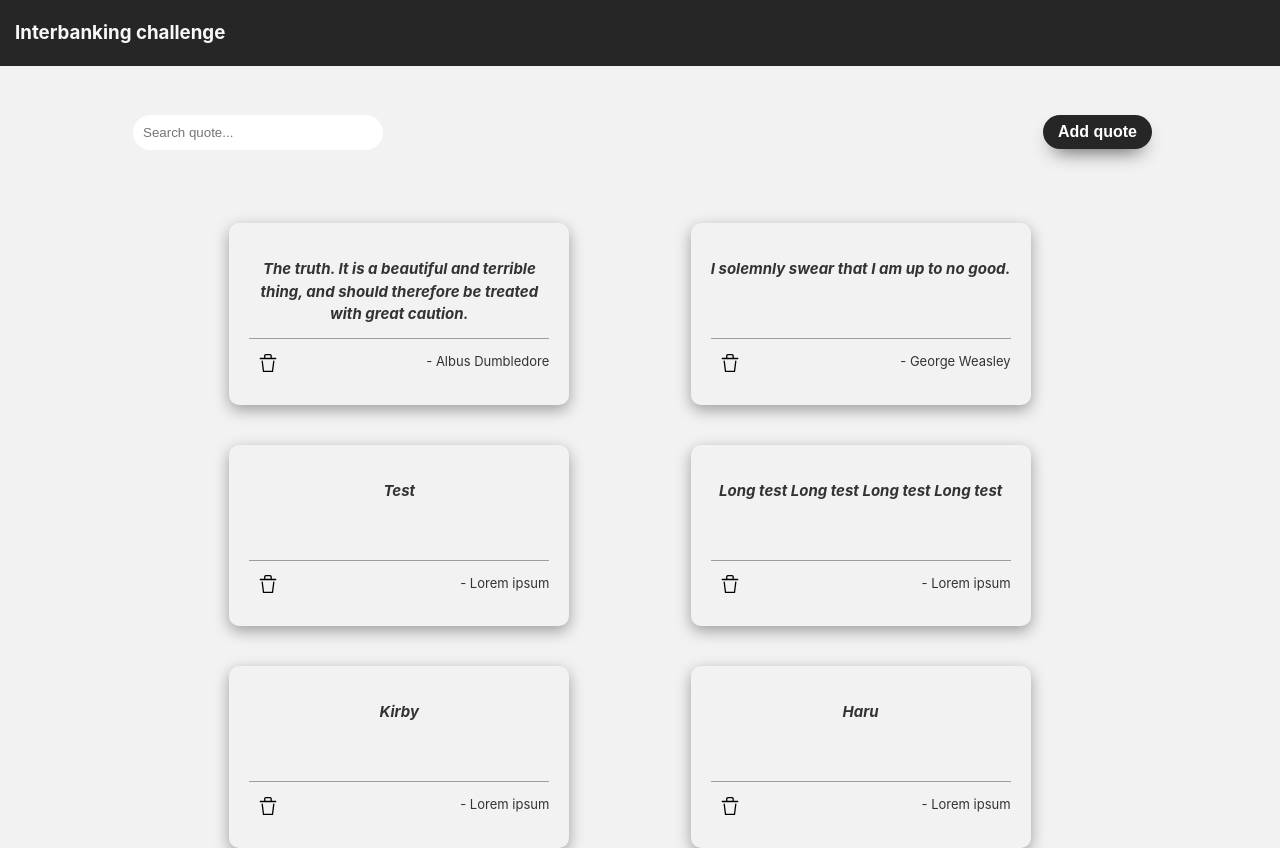
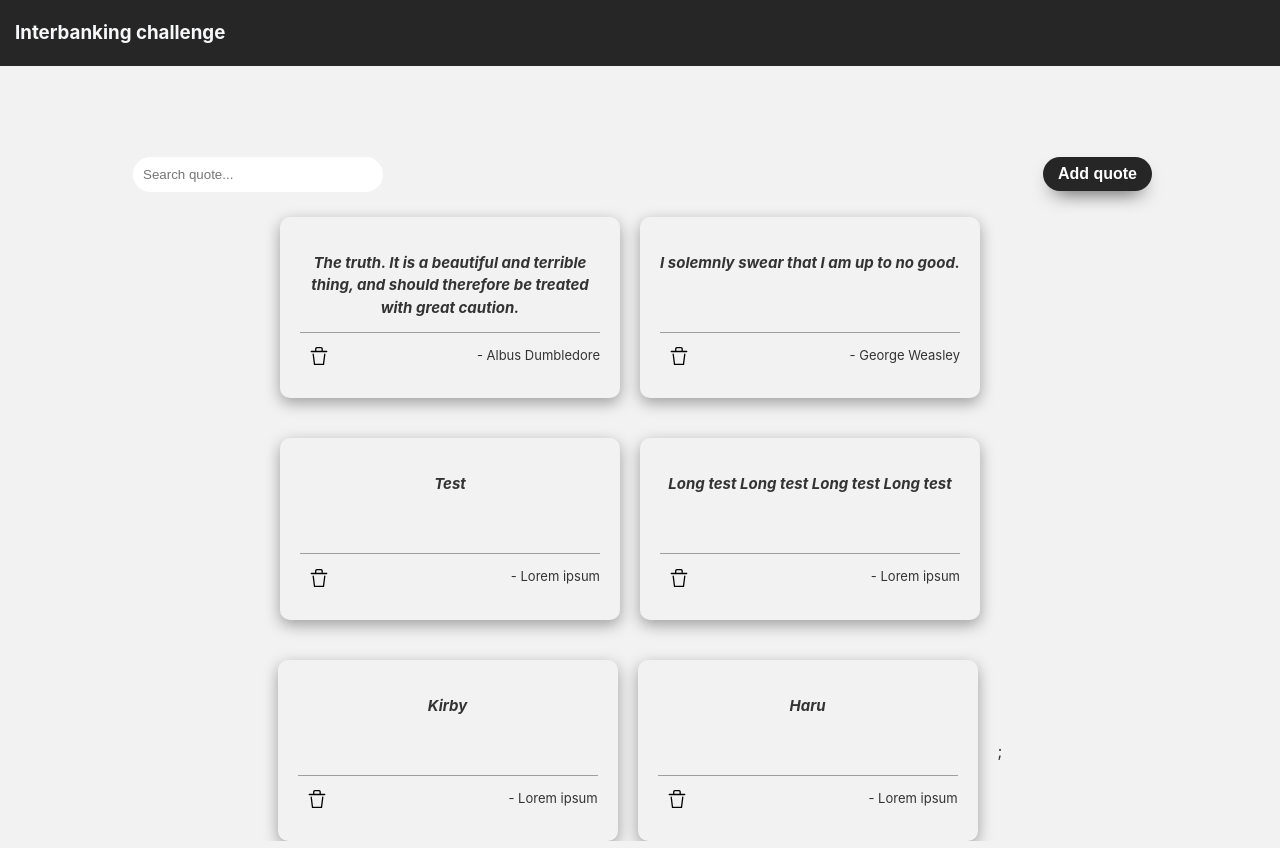
Before and after one commit to CarolinaMaffia/Interbanking-challenge, a React (Vite) app: page / in a window 1280 px wide. Built offline with nearby package versions, Linux system fonts and the light colour scheme.

Commit message:
Created conditional to show diffentes messages

```diff
--- a/src/components/QuotesTable/QuotesTable.scss
+++ b/src/components/QuotesTable/QuotesTable.scss
@@ -6,9 +6,9 @@
     align-items: center;
     margin-top: 20px;
     margin-bottom: 20px;
-    justify-content: space-around;
     width: 80%;
     height: 100vh;
+    justify-content: center;
 
     @include tablet {
         justify-content: center;
@@ -20,7 +20,7 @@
         width: 100%;
         justify-content: space-between;
         margin-top: 20px;
-        margin: 0px 30px 0px 30px;
+        margin: 30px 30px 0px 30px;
 
 
         .add-quote {
@@ -43,14 +43,17 @@
         }
     }
 
-    .quotes {
+    .content-container {
         display: flex;
         flex-direction: row;
         flex-wrap: wrap;
-        height: fit-content;
         height: 80%;
-        justify-content: space-evenly;
+        justify-content: center;
         width: 100%;
         align-items: center;
+
+        .no-card-text {
+            text-align: center;
+        }
     }
 }
--- a/src/components/QuotesTable/QuotesTable.tsx
+++ b/src/components/QuotesTable/QuotesTable.tsx
@@ -8,7 +8,7 @@ import Modal from '../Modal/Modal';
 import AddQuotesModalContent from '../AddQuotesModalContent/AddQuotesModalContent';
 
 const QuotesTable = () => {
-    const { searchedQuotes, handleQuoteSearch, addNewQuote } = useContext<QuotesContextType>(QuotesContext);
+    const { searchedQuotes, handleQuoteSearch, addNewQuote, hasQuotes } = useContext<QuotesContextType>(QuotesContext);
     const [isModalOpen, setModalOpen] = useState(false);
 
     const handleInputChange = (e: React.ChangeEvent<HTMLInputElement>) => {
@@ -28,6 +28,37 @@ const QuotesTable = () => {
         closeModal();
     };
 
+    const showContent = () => {
+        if(!hasQuotes()) {
+            return (
+                <div className='content-container'>
+                    <h3 className='no-cards-text'>Hello there! Add some of your favorites quotes here ✍️</h3>
+                </div>
+            )
+        } else if(searchedQuotes.length === 0) {
+            return (
+                <div className='content-container'>
+                    <h3 className='no-cards-text'>There are no matching quotes for the search. 🙅🏻‍♀️ </h3>
+                </div>
+            );
+        } else {
+            return (
+                <div className="content-container">
+                    {searchedQuotes.map((quote, i) => {
+                        return (
+                            <QuoteCard
+                                quote={quote.quote}
+                                author={quote.author}
+                                key={i}
+                                id={quote.id}
+                            />
+                        );
+                    })};
+                </div>
+            )
+        }
+    }
+
     return (
         <div className="quotes-table-container">
             <div className="quotes-table-header">
@@ -37,17 +68,7 @@ const QuotesTable = () => {
             <Modal isOpen={isModalOpen} onClose={closeModal}>
                 <AddQuotesModalContent handleSubmitCallback={handleSubmitCallback}/>
             </Modal>
-           <div className="quotes">
-            {searchedQuotes.map((quote, i) => {
-                return (
-                    <QuoteCard
-                        quote={quote.quote}
-                        author={quote.author}
-                        key={i}
-                    />
-                )
-            })}
-           </div>
+           {showContent()}
         </div>
     );
 };
```
